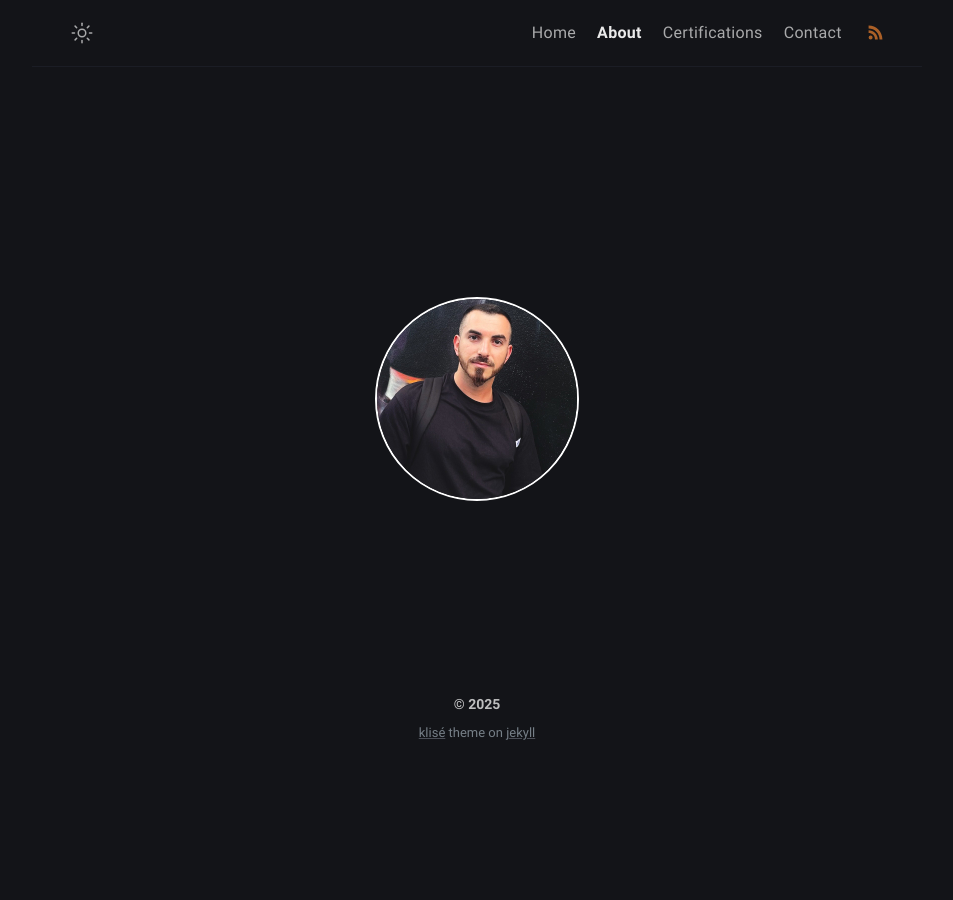
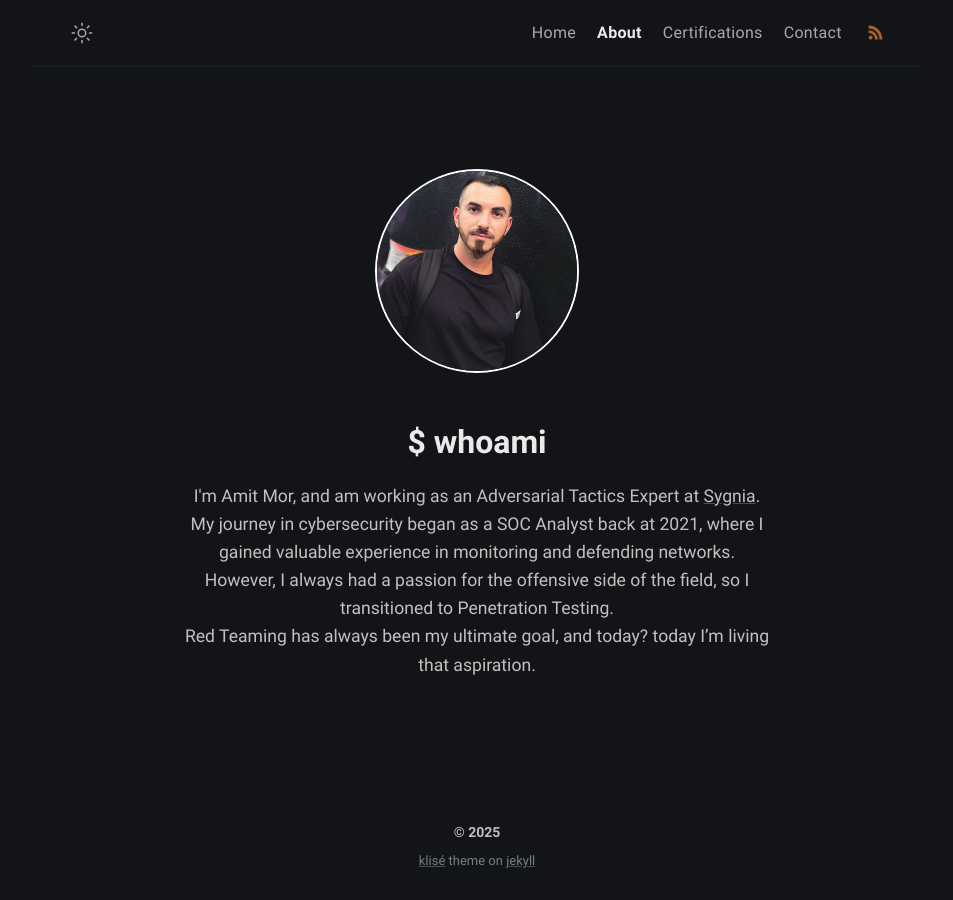
Before and after one commit to Extravenger/extravenger.github.io, a Jekyll site: the page built from about.md, in a window 1280 px wide. Shown: the whole page, without its empty margins (163-1116 px from the left). Built offline with Jekyll 4.4.1, drawn with Linux system fonts in a browser that asks for light colours; some of the changed lines change nothing that is shown.

Commit message:
Update about.html

```diff
--- a/_layouts/about.html
+++ b/_layouts/about.html
@@ -1,7 +1,3 @@
----
-layout: compress
----
-
 <!DOCTYPE html>
 <html lang="{{ page.lang | default: site.lang | default: 'en' }}">
 
@@ -23,50 +19,6 @@
     };
 
     initTheme(localStorage.getItem("theme"));
-
-    // Typing Effect
-    const typingEffect = (element, text, speed, callback) => {
-      let i = 0;
-      const interval = setInterval(() => {
-        element.innerHTML += text.charAt(i);
-        i++;
-        if (i === text.length) {
-          clearInterval(interval);
-          if (callback) callback();
-        }
-      }, speed);
-    };
-
-    const eraseEffect = (element, speed, callback) => {
-      let i = element.innerHTML.length;
-      const interval = setInterval(() => {
-        element.innerHTML = element.innerHTML.slice(0, i - 1);
-        i--;
-        if (i === 0) {
-          clearInterval(interval);
-          if (callback) callback();
-        }
-      }, speed);
-    };
-
-    window.onload = () => {
-      const titleElement = document.querySelector('h1');
-      const descriptionElement = document.querySelector('.text-container p');
-
-      typingEffect(titleElement, "$ whoami", 100, () => {
-        setTimeout(() => {
-          eraseEffect(titleElement, 50, () => {
-            setTimeout(() => {
-              titleElement.innerHTML = "What's my current job?";
-              typingEffect(descriptionElement,
-                `I'm Amit Mor, and am working as an Adversarial Tactics Expert at <a href="https://www.sygnia.co" target="_blank" rel="noopener noreferrer">Sygnia</a>.<br>My journey in cybersecurity began as a SOC Analyst back at 2021, where I gained valuable experience in monitoring and defending networks.<br>However, I always had a passion for the offensive side of the field, so I transitioned to Penetration Testing.<br>Red Teaming has always been my ultimate goal, and today? today I’m living that aspiration.`,
-                50
-              );
-            }, 500); // Wait before transitioning to the next text
-          });
-        }, 500); // Wait before starting the erase effect
-      });
-    };
   </script>
 
   {% include navbar.html %}
@@ -78,8 +30,8 @@
 
         <!-- Title and description -->
         <div class="text-container">
-          <h1></h1> <!-- Title will be set by JS -->
-          <p></p> <!-- Paragraph will be set by JS -->
+          <h1 class="slide-in"> $ whoami </h1>
+          <p class="slide-in"> I'm Amit Mor, and am working as an Adversarial Tactics Expert at <a href="https://www.sygnia.co" target="_blank" rel="noopener noreferrer">Sygnia</a>.<br>My journey in cybersecurity began as a SOC Analyst back at 2021, where I gained valuable experience in monitoring and defending networks.<br>However, I always had a passion for the offensive side of the field, so I transitioned to Penetration Testing.<br>Red Teaming has always been my ultimate goal, and today? today I’m living that aspiration. </p>
         </div>
       </div>
     </main>
@@ -130,7 +82,6 @@
       line-height: 1.6;
       text-align: center;
       margin: 0; /* Prevent shifting due to text size changes */
-      white-space: pre-line; /* Ensure new lines are respected in the typing effect */
     }
 
     /* Image Styling with fixed size */
@@ -141,6 +92,23 @@
       border-radius: 50%;
       border: 2px solid #fff;
       object-fit: cover;  /* Ensures the image doesn't get stretched or squished */
+    }
+
+    /* Animation for sliding text from the left */
+    .slide-in {
+      animation: slideIn 1s ease-out forwards;
+      opacity: 0;
+    }
+
+    @keyframes slideIn {
+      from {
+        transform: translateX(-100%);
+        opacity: 0;
+      }
+      to {
+        transform: translateX(0);
+        opacity: 1;
+      }
     }
 
     /* Adjust layout on smaller screens */
```
